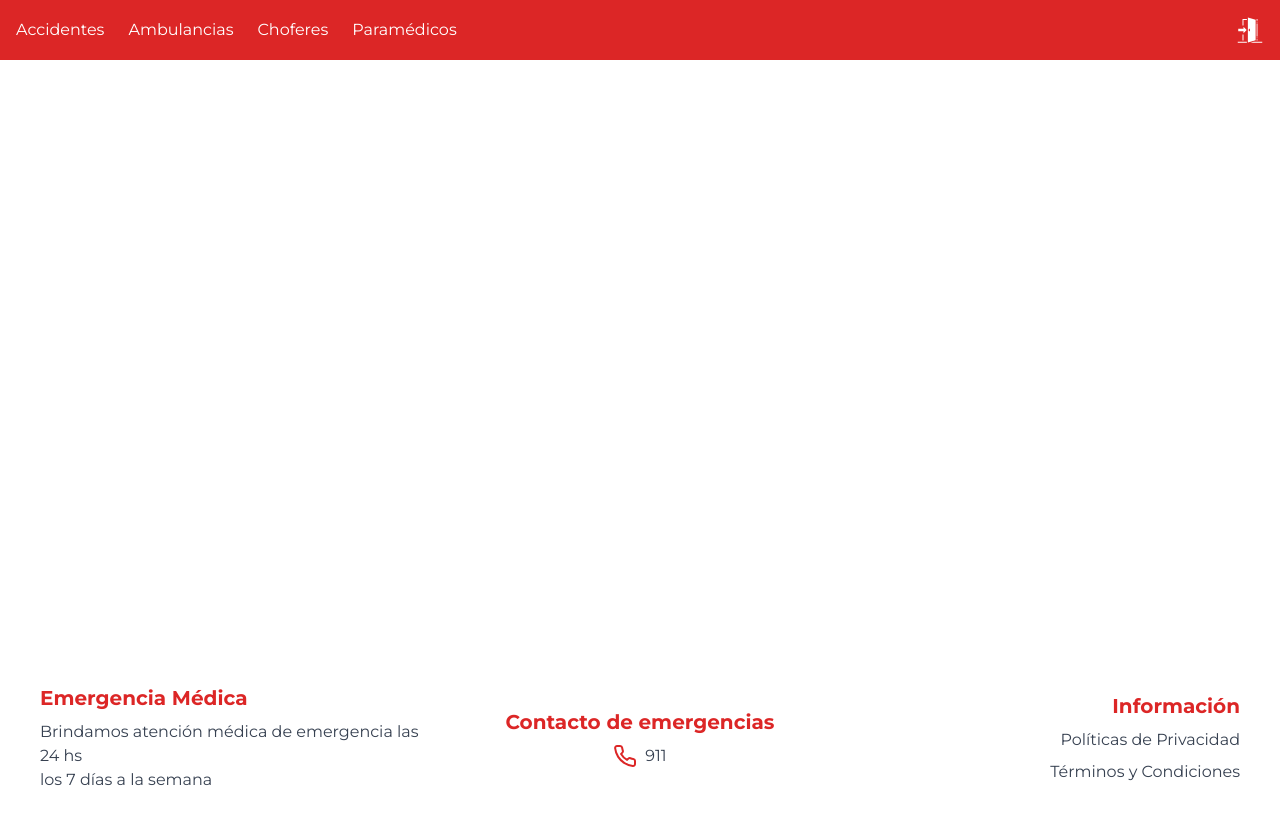
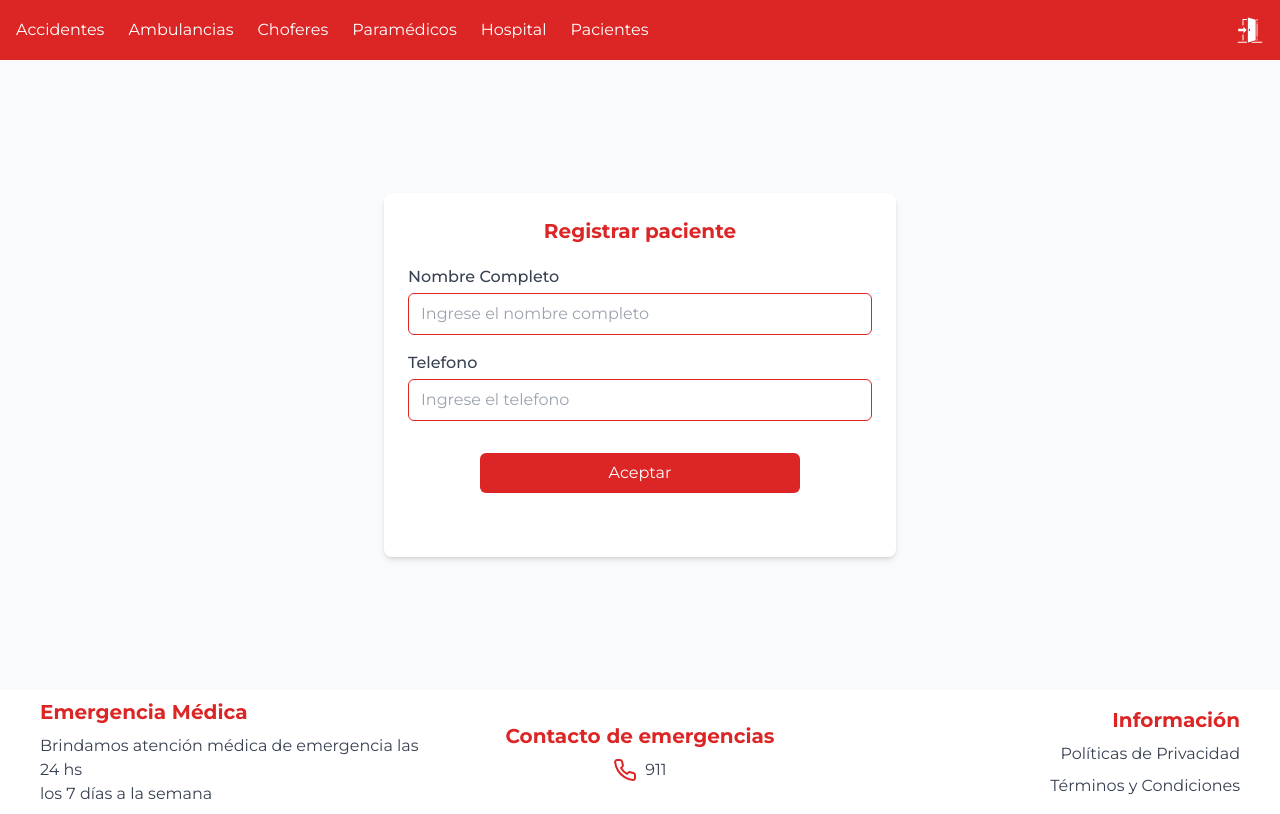
Before and after one commit to oriana-monaldi/AmbulanciaYa, a React (Vite) app: page /alta-paciente in a window 1280 px wide. Built offline with nearby package versions, Linux system fonts and the light colour scheme.

Commit message:
tabla hospital y paciente

```diff
--- a/src/App.jsx
+++ b/src/App.jsx
@@ -35,10 +35,14 @@ const AppContent = () => {
                     <Route path="/alta-accidente" element={<Alta tipo="accidente" />} />
                     <Route path="/alta-chofer" element={<Alta tipo="chofer" />} />
                     <Route path="/alta-paramedico" element={<Alta tipo="paramedico" />} />
+                    <Route path="/alta-hospital" element={<Alta tipo="hospital" />} />
+                    <Route path="/alta-paciente" element={<Alta tipo="paciente" />} />
                     <Route path="/modificacion-accidente" element={<Modificacion tipo="accidente" />} />
                     <Route path="/modificacion-ambulancia" element={<Modificacion tipo="ambulancia" />} />
                     <Route path="/modificacion-chofer" element={<Modificacion tipo="chofer" />} />
                     <Route path="/modificacion-paramedico" element={<Modificacion tipo="paramedico" />} />
+                    <Route path="/modificacion-hospital" element={<Modificacion tipo="hospital" />} />
+                    <Route path="/modificacion-paciente" element={<Modificacion tipo="paciente" />} />
                 </Routes>
             </div>
             <Footer className="flex-shrink-0" />
--- a/src/components/Administrador/Alta.jsx
+++ b/src/components/Administrador/Alta.jsx
@@ -1,5 +1,5 @@
 import React, {useState} from 'react';
-import {Link} from 'react-router-dom';
+import {Link, useNavigate} from 'react-router-dom';
 import Boton from '../Boton';
 import Swal from 'sweetalert2';
 
@@ -9,6 +9,8 @@ function Alta({tipo}) {
     const [vtv, setVtv] = useState('');
     const [seguro, setSeguro] = useState('');
     const [inventario, setInventario] = useState('');
+    const navigate = useNavigate();
+
 
     const onClick = () => {
         Swal.fire({
@@ -16,6 +18,8 @@ function Alta({tipo}) {
             icon: 'success',
             timer: 800,
             showConfirmButton: false,
+        }).then(() => {
+            navigate(`/tabla/${tipo}`);
         });
     };
 
@@ -23,7 +27,7 @@ function Alta({tipo}) {
         <div className="flex min-h-[calc(100vh-170px)] items-center justify-center bg-gray-50 p-4">
             <div className="w-full max-w-lg rounded-lg bg-white p-6 shadow-md">
                 <h2 className="mb-5 text-center text-xl font-bold text-red-600">
-                    Registrar {tipo === 'ambulancia' ? 'ambulancia' : tipo === 'chofer' ? 'chofer' : tipo === 'paramedico' ? 'paramédico' : 'accidente'}
+                    Registrar {tipo === 'ambulancia' ? 'ambulancia' : tipo === 'chofer' ? 'chofer' : tipo === 'paramedico' ? 'paramédico' :  tipo === 'hospital' ? 'hospital':  tipo === 'paciente' ? 'paciente' : 'accidente'}
                 </h2>
 
                 {tipo === 'ambulancia' && (
@@ -132,6 +136,51 @@ function Alta({tipo}) {
                     </>
                 )}
 
+                {tipo === 'paciente' && (
+                    <>
+                    <div className="mb-4">
+                        <label className="mb-1 block font-medium text-gray-700">Nombre Completo</label>
+                        <input
+                            type="text"
+                            className="w-full rounded-md border border-red-600 px-3 py-2 focus:border-transparent focus:outline-none focus:ring-2 focus:ring-red-500"
+                            placeholder="Ingrese el nombre completo"
+                        />
+                    </div>
+                    <div className="mb-4">
+                        <label className="mb-1 block font-medium text-gray-700">Telefono</label>
+                        <input
+                            type="text"
+                            className="w-full rounded-md border border-red-600 px-3 py-2 focus:border-transparent focus:outline-none focus:ring-2 focus:ring-red-500"
+                            placeholder="Ingrese el telefono"
+                        />
+                    </div>
+                </>
+                )}
+
+                {tipo === 'hospital' && (
+                    <>
+                    <div className="mb-4">
+                        <label className="mb-1 block font-medium text-gray-700">Nombre</label>
+                        <input
+                            type="text"
+                            className="w-full rounded-md border border-red-600 px-3 py-2 focus:border-transparent focus:outline-none focus:ring-2 focus:ring-red-500"
+                            placeholder="Ingrese el nombre del hospital"
+                        />
+                    </div>
+                    <div className="mb-4">
+                            <label className="mb-1 block font-medium text-gray-700">Dirección</label>
+                            <input
+                                type="text"
+                                className="w-full rounded-md border border-red-600 px-3 py-2 focus:border-transparent focus:outline-none focus:ring-2 focus:ring-red-500"
+                                value={direccion}
+                                onChange={(e) => setDireccion(e.target.value)}
+                                placeholder="Ingrese la dirección"
+                            />
+                        </div>
+                </>
+                )}
+
+
                 <div className="mt-6 text-center">
                     <Link to="/navAdmin">
                         <Boton nombre="Aceptar" onClick={onClick} />
--- a/src/components/Administrador/Modificacion.jsx
+++ b/src/components/Administrador/Modificacion.jsx
@@ -1,11 +1,12 @@
 import React, {useState} from 'react';
 import Boton from '../Boton';
 import Swal from 'sweetalert2';
-import {Link} from 'react-router-dom';
+import {Link, useNavigate} from 'react-router-dom';
 
 function Modificacion({tipo}) {
     const [direccion, setDireccion] = useState('');
     const [descripcion, setDescripcion] = useState('');
+    const navigate = useNavigate();
 
     const onClick = () => {
         Swal.fire({
@@ -13,6 +14,8 @@ function Modificacion({tipo}) {
             icon: 'success',
             timer: 800,
             showConfirmButton: false,
+        }).then(() => {
+            navigate(`/tabla/${tipo}`);
         });
     };
 
@@ -20,7 +23,8 @@ function Modificacion({tipo}) {
         <div className="flex min-h-[calc(100vh-170px)] items-center justify-center bg-gray-50 p-4">
             <div className="w-full max-w-lg rounded-lg bg-white p-6 shadow-md">
                 <h2 className="mb-5 text-center text-xl font-bold text-red-600">
-                    Modificar datos de {tipo === 'ambulancia' ? 'ambulancia' : tipo === 'chofer' ? 'chofer' : tipo === 'accidente' ? 'accidente' : 'paramédico'}
+                    Modificar datos de {tipo === 'ambulancia' ? 'ambulancia' : tipo === 'chofer' ? 'chofer' : tipo === 'paramedico' ? 'paramédico' :  tipo === 'hospital' ? 'hospital':  tipo === 'paciente' ? 'paciente' : 'accidente'}
+
                 </h2>
 
                 {tipo === 'ambulancia' && (
@@ -114,6 +118,50 @@ function Modificacion({tipo}) {
                     </>
                 )}
 
+                {tipo === 'paciente' && (
+                    <>
+                    <div className="mb-4">
+                        <label className="mb-1 block font-medium text-gray-700">Nombre Completo</label>
+                        <input
+                            type="text"
+                            className="w-full rounded-md border border-red-600 px-3 py-2 focus:border-transparent focus:outline-none focus:ring-2 focus:ring-red-500"
+                            placeholder="Ingrese el nombre completo"
+                        />
+                    </div>
+                    <div className="mb-4">
+                        <label className="mb-1 block font-medium text-gray-700">Telefono</label>
+                        <input
+                            type="text"
+                            className="w-full rounded-md border border-red-600 px-3 py-2 focus:border-transparent focus:outline-none focus:ring-2 focus:ring-red-500"
+                            placeholder="Ingrese el telefono"
+                        />
+                    </div>
+                </>
+                )}
+
+                {tipo === 'hospital' && (
+                    <>
+                    <div className="mb-4">
+                        <label className="mb-1 block font-medium text-gray-700">Nombre</label>
+                        <input
+                            type="text"
+                            className="w-full rounded-md border border-red-600 px-3 py-2 focus:border-transparent focus:outline-none focus:ring-2 focus:ring-red-500"
+                            placeholder="Ingrese el nombre del hospital"
+                        />
+                    </div>
+                    <div className="mb-4">
+                            <label className="mb-1 block font-medium text-gray-700">Dirección</label>
+                            <input
+                                type="text"
+                                className="w-full rounded-md border border-red-600 px-3 py-2 focus:border-transparent focus:outline-none focus:ring-2 focus:ring-red-500"
+                                value={direccion}
+                                onChange={(e) => setDireccion(e.target.value)}
+                                placeholder="Ingrese la dirección"
+                            />
+                        </div>
+                </>
+                )}
+
                 <div className="mt-6 text-center">
                     <Link to="/navAdmin">
                         <Boton nombre="Aceptar" onClick={onClick} />
--- a/src/components/Administrador/NavAdmi.jsx
+++ b/src/components/Administrador/NavAdmi.jsx
@@ -1,6 +1,6 @@
 import React from 'react';
-import {NavLink} from 'react-router-dom';
-import {GiExitDoor} from 'react-icons/gi';
+import { NavLink } from 'react-router-dom';
+import { GiExitDoor } from 'react-icons/gi';
 
 const NavAdmi = () => {
     return (
@@ -31,6 +31,18 @@ const NavAdmi = () => {
                     >
                         Paramédicos
                     </NavLink>
+                    <NavLink
+                        to="/tabla/hospital"
+                        className={({isActive}) => (isActive ? 'border-b-2 border-red-200 font-bold text-red-200' : 'text-white transition-colors duration-200 hover:text-red-200')}
+                    >
+                        Hospital
+                    </NavLink>
+                    <NavLink
+                        to="/tabla/paciente"
+                        className={({isActive}) => (isActive ? 'border-b-2 border-red-200 font-bold text-red-200' : 'text-white transition-colors duration-200 hover:text-red-200')}
+                    >
+                        Pacientes
+                    </NavLink>
                 </div>
                 <NavLink to="/logIn" className={({isActive}) => (isActive ? 'border-b-2 border-red-200 font-bold text-red-200' : 'text-white transition-colors duration-200 hover:text-red-200')}>
                     <GiExitDoor size={28} />
--- a/src/components/Administrador/Tabla.jsx
+++ b/src/components/Administrador/Tabla.jsx
@@ -13,6 +13,8 @@ const Tabla = () => {
         chofer: ['ChoferID', 'Nombre Completo', 'DNI', 'Estado'],
         paramedico: ['ParamedicoID', 'Nombre Completo', 'DNI', 'Estado'],
         accidente: ['Descripción', 'Dirección', 'Fecha', 'Hora'],
+        paciente:['Nombre Completo', 'Telefono'],
+        hospital:['Nombre Completo', 'Telefono'],
     };
 
     const data = {
@@ -57,6 +59,20 @@ const Tabla = () => {
                 nombreCompleto: 'Juan Pérez',
                 dni: '87654321',
                 estado: 'Alta',
+            },
+        ],
+        hospital: [
+            {
+                hospitalID: 1,
+                nombre: 'San Martin',
+                direccion: '30 n567',
+            },
+        ],
+        paciente: [
+            {
+                pacienteID: 1,
+                nombreCompleto: 'Juan Pérez',
+                telefono: '12345678',
             },
         ],
     };
@@ -142,6 +158,25 @@ const Tabla = () => {
         </table>
     );
 
+    const altaRoute = () => {
+        switch (tipo) {
+            case 'accidente':
+                return '/alta-accidente';
+            case 'ambulancia':
+                return '/alta-ambulancia';
+            case 'chofer':
+                return '/alta-chofer';
+            case 'paramedico':
+                return '/alta-paramedico';
+            case 'hospital':
+                return '/alta-hospital';
+            case 'paciente':
+                return '/alta-paciente';
+            default:
+                return '/';
+        }
+    };
+
     const modificacionRoute = () => {
         switch (tipo) {
             case 'accidente':
@@ -152,22 +187,10 @@ const Tabla = () => {
                 return '/modificacion-chofer';
             case 'paramedico':
                 return '/modificacion-paramedico';
-            default:
-                return '/';
-        }
-    };
-
-
-    const altaRoute = () => {
-        switch (tipo) {
-            case 'accidente':
-                return '/alta-accidente';
-            case 'ambulancia':
-                return '/alta-ambulancia';
-            case 'chofer':
-                return '/alta-chofer';
-            case 'paramedico':
-                return '/alta-paramedico';
+            case 'hospital':
+                return '/modificacion-hospital';
+            case 'paciente':
+                return '/modificacion-paciente';
             default:
                 return '/';
         }
```
